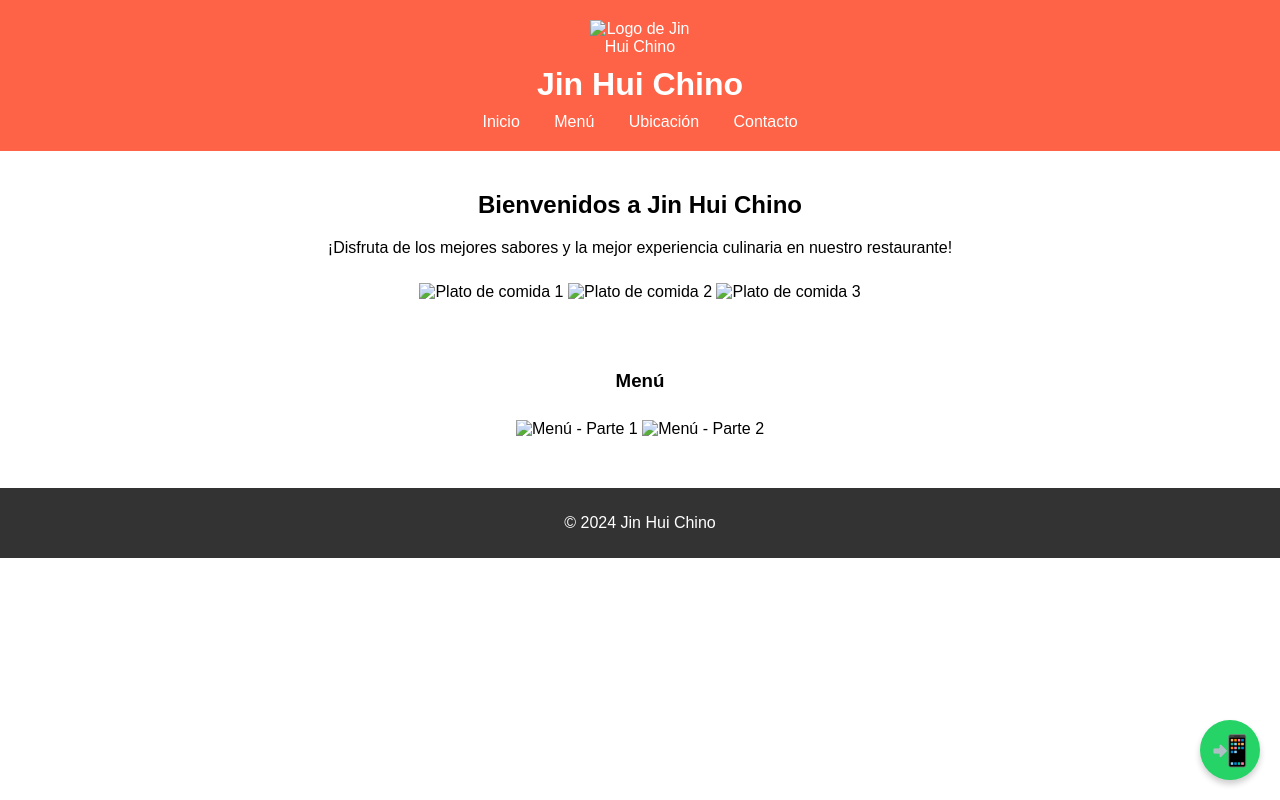
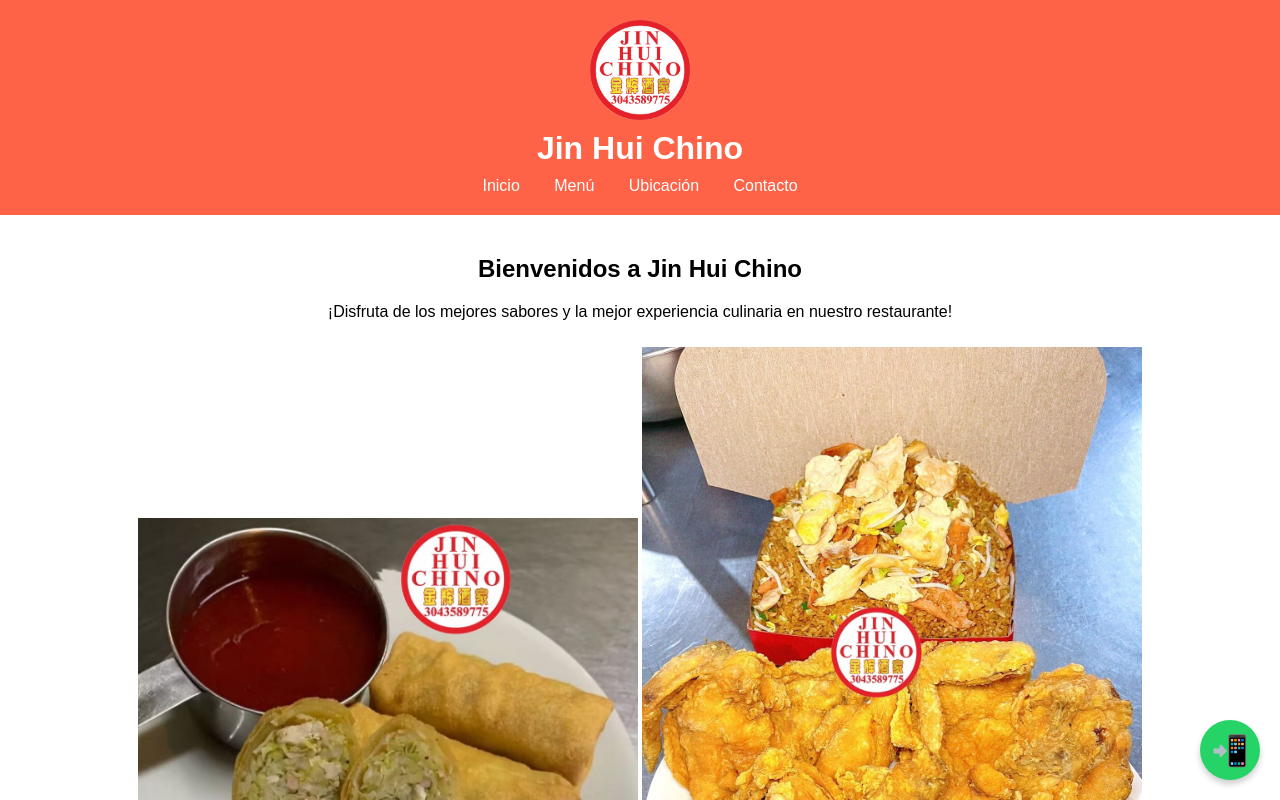
Before and after one commit to 1Lauras/JinHuiChino.github.io, a plain HTML site: page index.html in a window 1280 px wide. Both pictures are taken after a click on the link "Menú". Shown: the top 800 px of the page. Drawn offline with Linux system fonts and the light colour scheme.

Commit message:
Update index.html

```diff
--- a/index.html
+++ b/index.html
@@ -56,7 +56,7 @@
 </head>
 <body>
     <header>
-        <img src="LOGO JIN HUI png.png2" alt="Logo de Jin Hui Chino" class="logo">
+        <img src="LOGO JIN HUI png.png" alt="Logo de Jin Hui Chino" class="logo">
         <h1>Jin Hui Chino</h1>
         <nav>
             <a href="#" id="btnInicio">Inicio</a> <!-- Enlace al inicio -->
@@ -72,17 +72,18 @@
 
         <!-- Sección de imágenes de comida -->
         <div class="food-images">
-            <img src="comida1.jpg" alt="Plato de comida 1">
-            <img src="comida2.jpg" alt="Plato de comida 2">
-            <img src="comida3.jpg" alt="Plato de comida 3">
+            <img src="plato1.jpg" alt="Lumpias">
+            <img src="plato2.jpg" alt="Caja grande + pollo">
+            <img src="plato3.jpg" alt="Caja grande + croquetas de pollo + chopsuey">
+            <img src="plato4.jpg" alt="caja grande + chopsuey + pollo">
         </div>
     </div>
 
     <!-- Sección del Menú (oculta inicialmente) -->
     <div id="menu" class="menu-section">
         <h3>Menú</h3>
-        <img src="menu1.png" alt="Menú - Parte 1" class="menu">
-        <img src="menu2.png" alt="Menú - Parte 2" class="menu">
+        <img src="menu1.jpg" alt="Menú - Parte 1" class="menu">
+        <img src="menu2.jpg" alt="Menú - Parte 2" class="menu">
     </div>
 
     <!-- Sección de Ubicación (oculta inicialmente) -->
```
